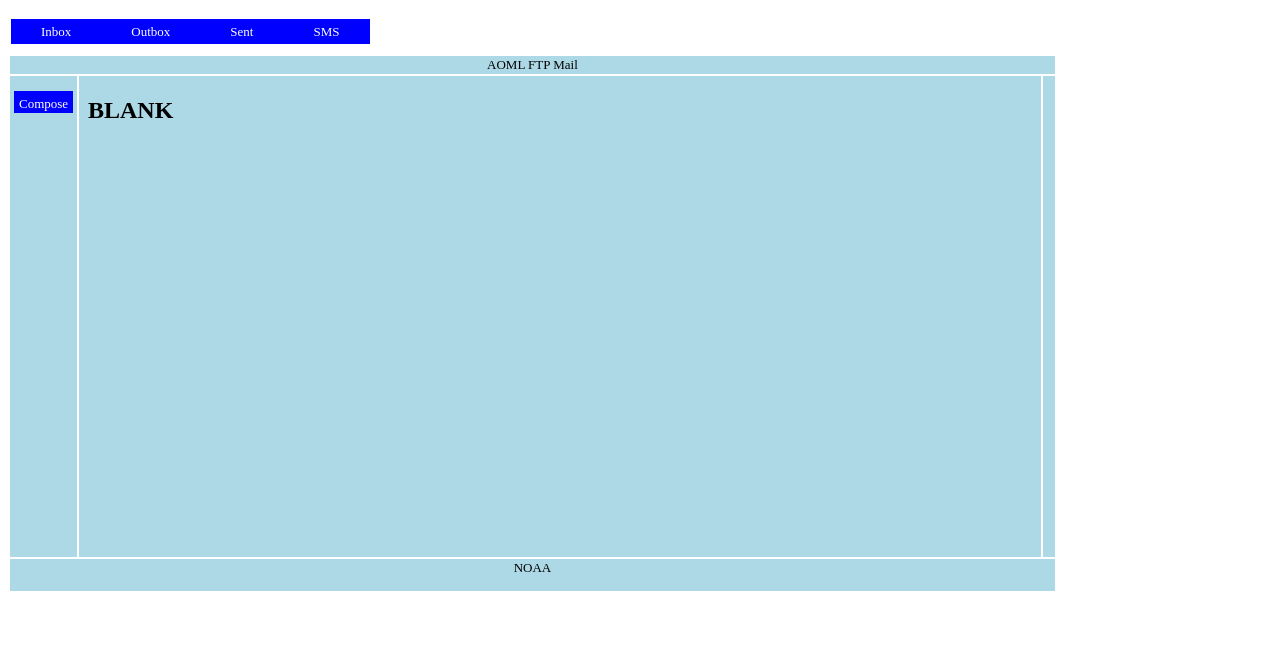
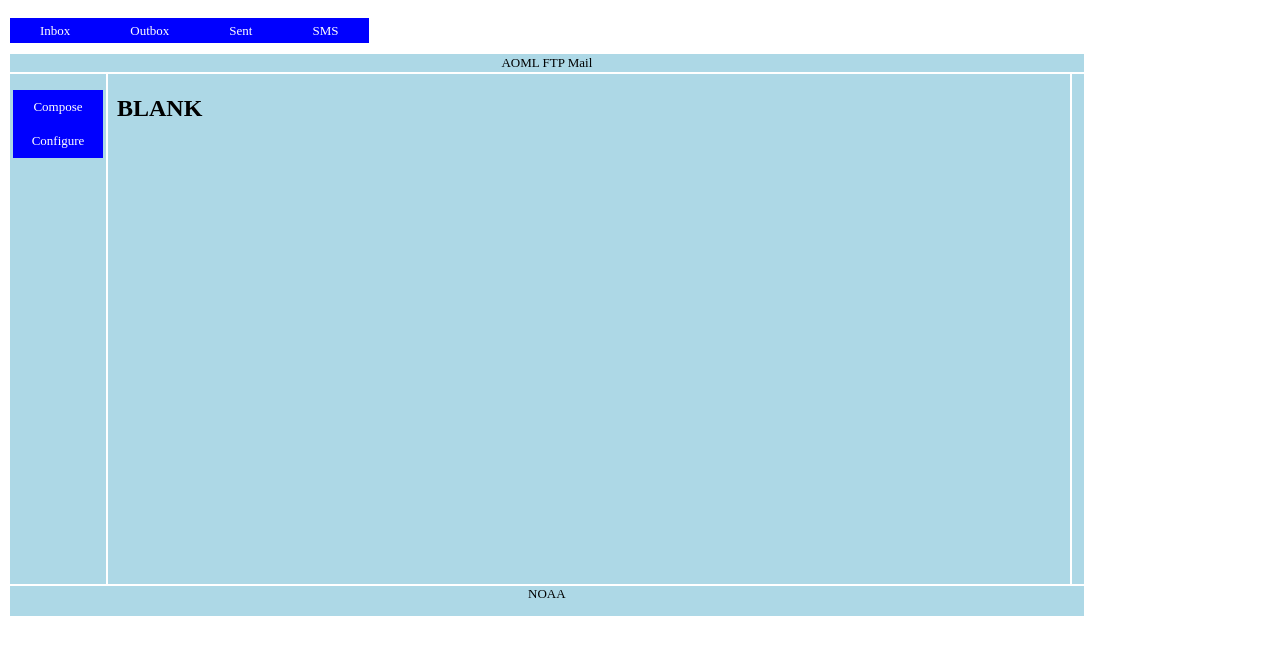
Before and after one commit to pedrolpena/ftp-mail, a PHP site: page / in a window 1280 px wide. Shown: the top 655 px of the page. Run offline with PHP 8.4, Linux system fonts and the light colour scheme.

Commit message:
starting to add config page

```diff
--- a/index.php
+++ b/index.php
@@ -7,13 +7,15 @@
 <body>
 
     <table id="mainTable">
-
         <tr>
             <td id="tabRowa" colspan="3">
-                <ul id="headerList">
-                    <li><a href="messagelist.php" target="messageIframe">Inbox</a></li><li><a href="outboxlist.php" target="messageIframe">Outbox</a></li><li><a href="sentlist.php" target="messageIframe">Sent</a></li><li><a href="smswindow.php" target="messageIframe">SMS</a></li>
+                <ul id="headerList"><!--
+                    --><li><a href="messagelist.php" target="messageIframe">Inbox</a></li><!--
+                    --><li><a href="outboxlist.php" target="messageIframe">Outbox</a></li><!--
+                    --><li><a href="sentlist.php" target="messageIframe">Sent</a></li><!--
+                    --><li><a href="smswindow.php" target="messageIframe">SMS</a></li>
                     </ul>
-</td>
+            </td>
         <tr >
             <td id="header1" colspan="3">
                AOML FTP Mail
@@ -24,9 +26,13 @@
             <td id="headerRowa">
                 <table id="tableLeft">
                     <tr>
-                        <td><br><a href="composewindow.php?reply=no" target="messageIframe">Compose</a></td>
+                        <td>
+							<ul id="leftList">
+							    <li><a href="composewindow.php?reply=no" target="messageIframe">Compose</a></li><!--
+							    --><li><a href="configurewindow.php?reply=no" target="messageIframe">Configure</a></li>
+						    </ul>
+					    </td>
                     </tr>
-
                 </table>
             </td>
             <td id="headerRowb">
--- a/mailstyle.css
+++ b/mailstyle.css
@@ -20,6 +20,7 @@
         background-color: lightblue;
        # border: 0px solid black;
         width: 100px;
+        padding:unset;
     }
 
 
@@ -27,7 +28,7 @@
     {
         background-color: lightblue;
         #border: 0px solid black;
-        width: 690px;
+        #width: 690px;
         /*rowspan: 2;*/
     }
 
@@ -35,7 +36,7 @@
     {
         background-color: lightblue;
         #border: 0px solid grey;
-        width: 10px;
+        #width: 10px;
     }
 
     td#tabRowd,td#headerRowd,td#messageRowd,td#footerRowd
@@ -78,7 +79,7 @@
    td, a
    {
        font-size: 13px;
-       width:100px;
+       #width:100px;
        white-space: nowrap;
        overflow: hidden;
 
@@ -95,23 +96,23 @@
        text-align:bottom;
    }
 
+
   ul#headerList a
    {
 
        text-decoration: none;
-       #padding: 0;
        background-color: blue;
        color: white;
        border-radius: 0px 0px 0 0;
-       #border: 0px solid black;
        text-align:bottom;
        padding: 5px 30px 5px 30px;
    }
 
 
-    ul#headerList a:hover,table#tableLeft a:hover
+    ul#headerList a:hover
     {
         background-color:orange;
+
     }
 
 
@@ -146,33 +147,69 @@
 
     table#tableLeft
     {
-z
+
        height: 510px;
        padding: 0;
+
 
     }
 
     table#tableLeft tr
     {
+       vertical-align:top;
+       background-color: lightblue;
 
-       padding: 0;
-       vertical-align:top;
+    }
+
+    ul#leftList
+    {
+        padding:0;
+
+
 
 
     }
 
-    table#tableLeft a
+    ul#leftList li
     {
+       text-decoration: none;
+       padding: 0;
+       background-color: lightblue;
+       color: white;
+       padding: 0px 0px 0px 0px;
+       list-style: none;
+       width: auto;
+
+
+
+
+
+    }
+
+  ul#leftList a
+   {
+
        text-decoration: none;
        padding: 0;
        background-color: blue;
        color: white;
-       border-radius: 0px 0px 0px 0px;
        text-align:bottom;
-       padding: 5px 5px 5px 5px;
+       padding: 9px 5px 9px 5px;
+       display: block;
+       width: 80px;
+
+
+
+   }
+
+
+    ul#leftList a:hover
+    {
+        background-color:orange;
 
     }
 
     td, th {
 vertical-align:top;
+
 }
```
Also changed, not shown: configurewindow.php (added, +10 -0 lines).
